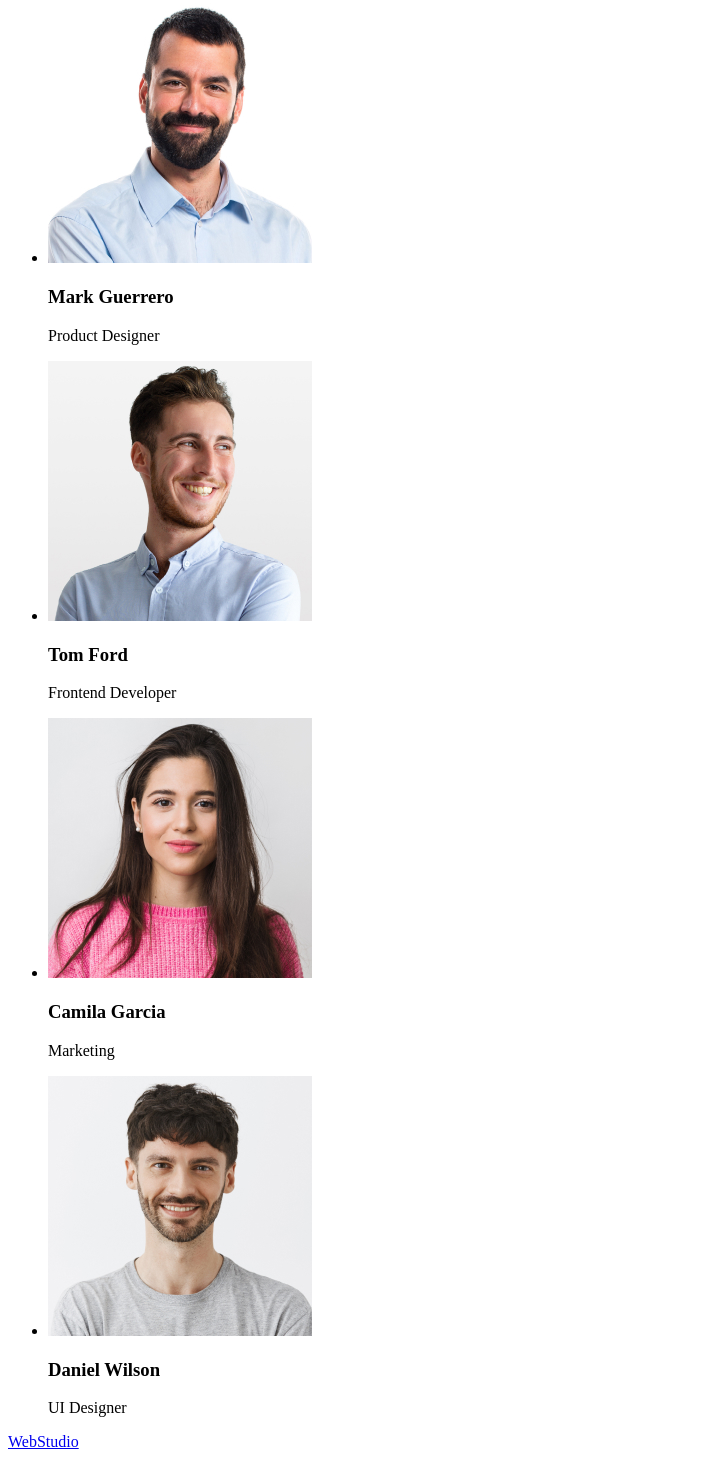
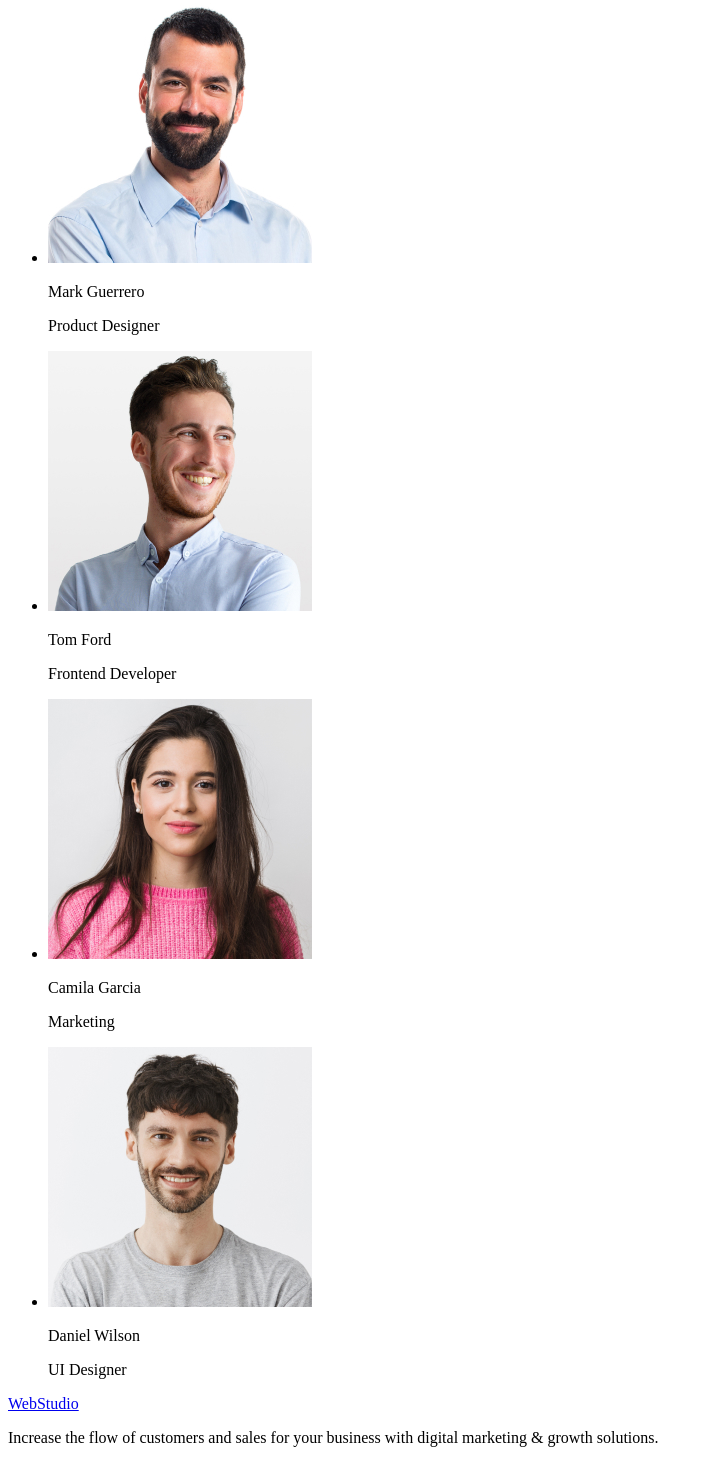
Before and after one commit to daniilbelik94/goit-markup-hw-0, a plain HTML site: page index.html in a window 1280 px wide. Shown: the part 657-2120 px from the top of the page, without its empty margins (0-713 px from the left). Drawn offline with Linux system fonts and the light colour scheme.

Commit message:
Update index.html

```diff
--- a/index.html
+++ b/index.html
@@ -56,22 +56,22 @@
     <ul>
       <li>
         <img src="./images/Mark.jpg" alt="Foto" width=264 height=260>
-        <h3><p>Mark Guerrero</p></h3>
+        <p>Mark Guerrero</p>
         <p>Product Designer</p>
       </li>
       <li>
         <img src="./images/Tom.jpg" alt="Foto" width=264 height=260>
-        <h3><p>Tom Ford</p></h3>
+        <p>Tom Ford</p>
         <p>Frontend Developer</p>
       </li>
       <li>
           <img src="./images/Camila.jpg" alt="Foto" width=264 height=260>
-          <h3><p>Camila Garcia</p></h3>
+          <p>Camila Garcia</p>
           <p>Marketing</p>
       </li>
       <li>
         <img src="./images/Daniel.jpg" alt="Foto" width=264 height=260>
-        <h3><p>Daniel Wilson</p></h3>
+        <p>Daniel Wilson</p>
         <p>UI Designer</p>
       </li>
 </ul>
```
